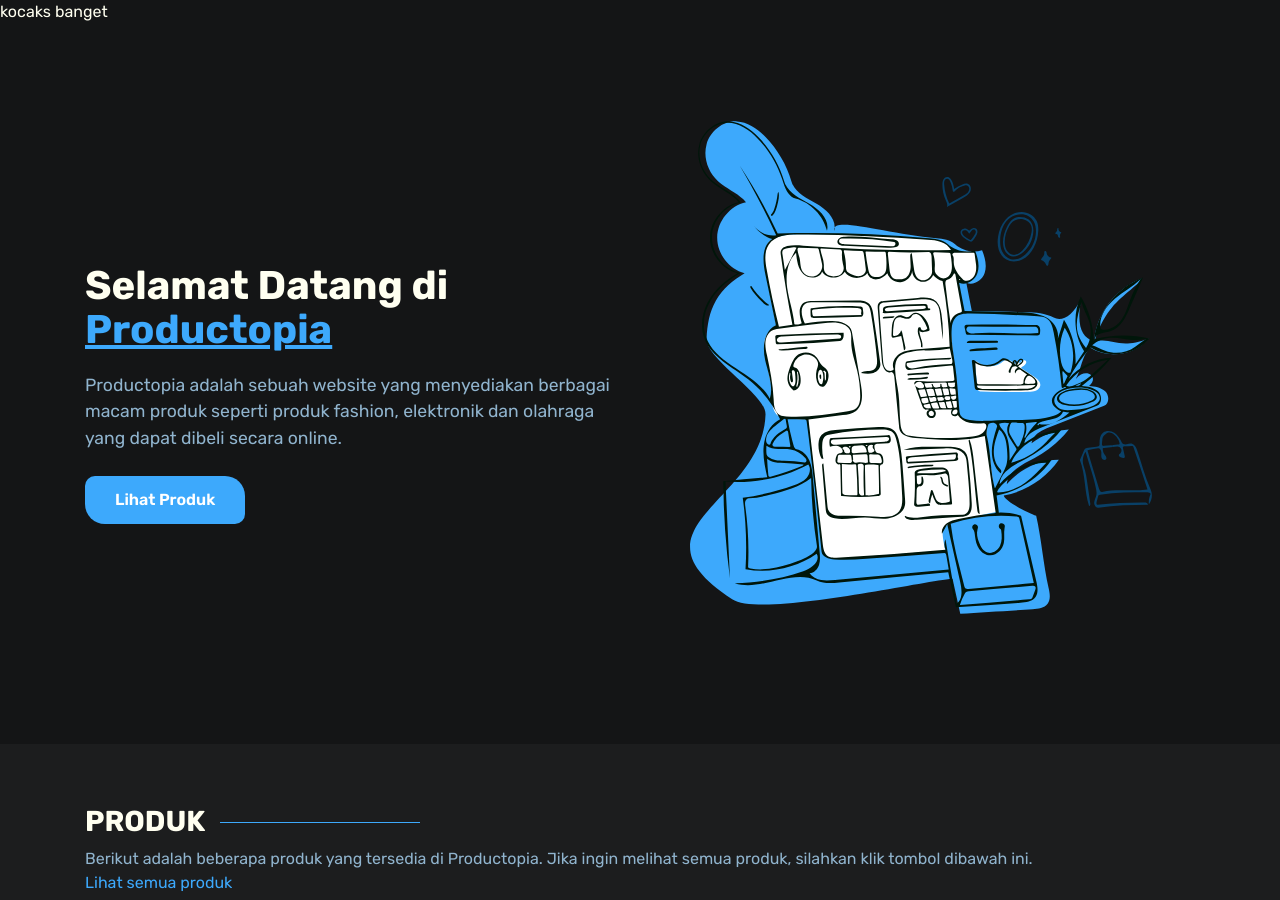
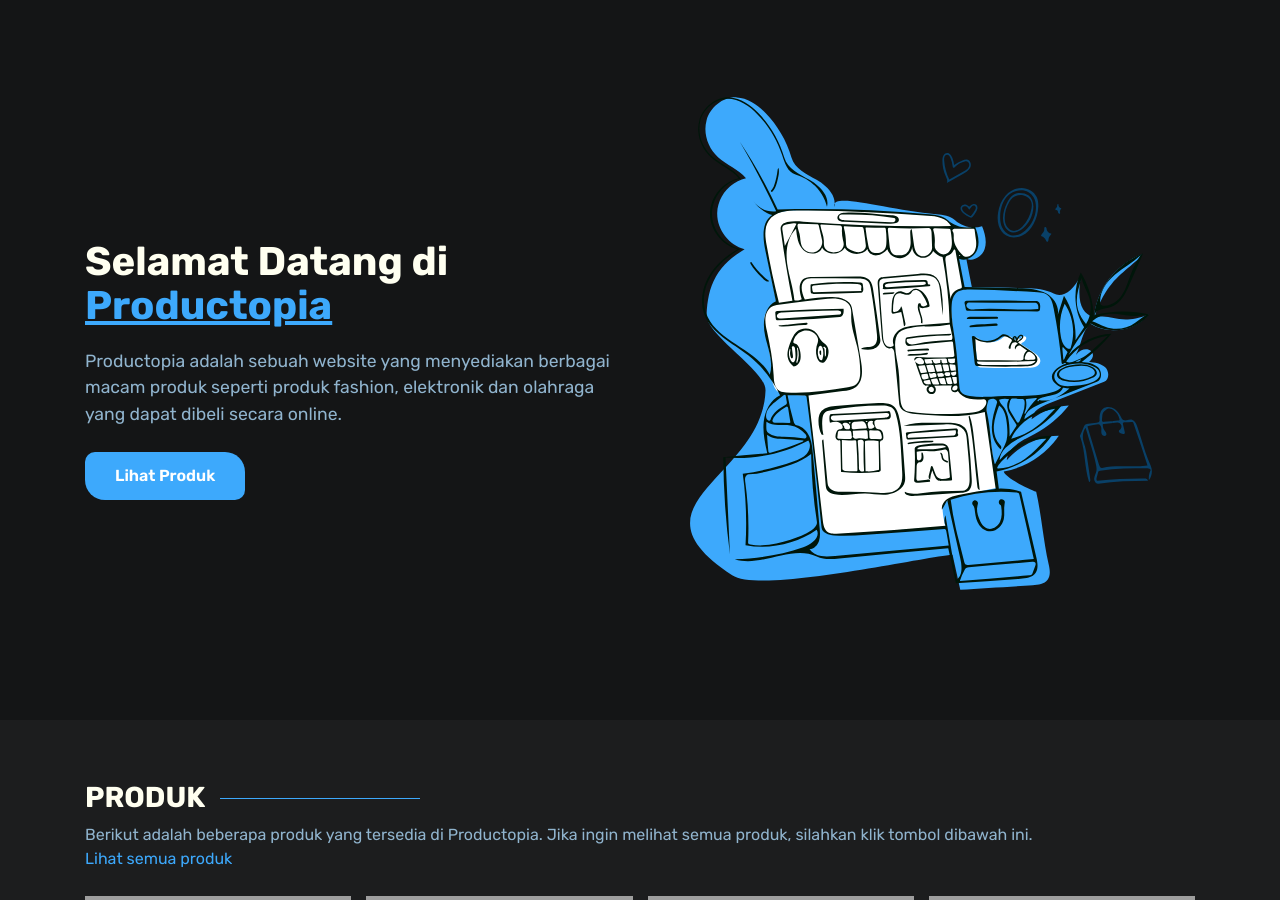
Before and after one commit to fahrianggara/productopia, a PHP site: page /index.php in a window 1280 px wide. Shown: the part 70-970 px from the top of the page. Run offline with PHP 8.4, Linux system fonts and the light colour scheme; grey boxes are pictures that could not be loaded.

Commit message:
ngetes lg

```diff
--- a/index.php
+++ b/index.php
@@ -19,8 +19,6 @@
     <?php include('layouts/navbar.php'); ?>
 
     <main id="main">
-        kocaks
-        banget
         <?php
             if (isset($_GET['page'])) {
                 $page = $_GET['page'];
```
